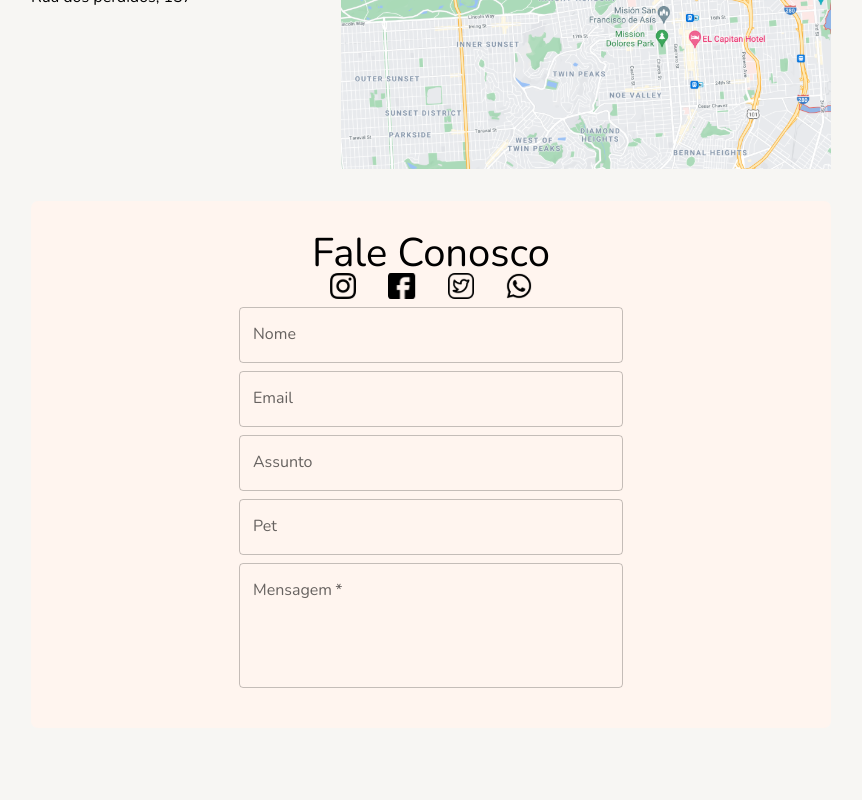
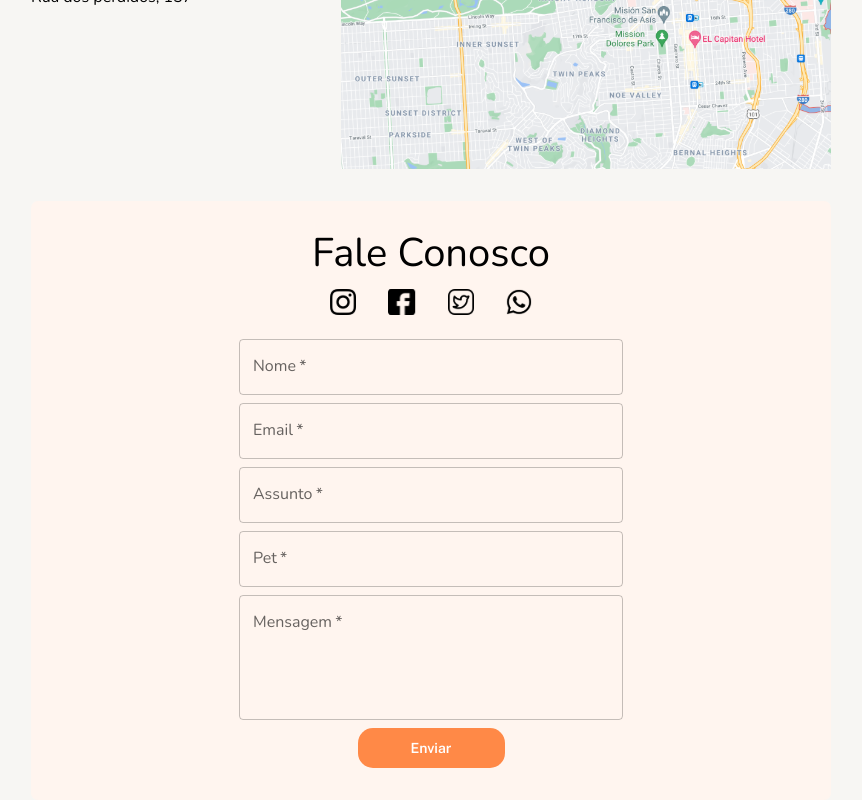
Before and after one commit to M4-PROJETO-FINAL/me-au-front-end, a React (Create React App) app: page /contact in a window 1280 px wide. Shown: the part 1073-1873 px from the top of the page, without its empty margins (209-1071 px from the left). Before the commit the page ends 1801 px from the top, so only its background shows below. Built offline with nearby package versions, Linux system fonts and the light colour scheme.

Commit message:
feat: contact page update

```diff
--- a/src/pages/Contact/index.tsx
+++ b/src/pages/Contact/index.tsx
@@ -8,7 +8,8 @@ import Instagram from "../../assets/SocialMediaIcons/instagramIcon.svg";
 import Twitter from "../../assets/SocialMediaIcons/twitterIcon.svg";
 import Whatsapp from "../../assets/SocialMediaIcons/whatsappIcon.svg";
 import Location from "../../assets/TemporaryLocation.svg";
-import { Container, About, HappyDog, Map } from "./styles";
+import { Button } from "../../components/Button/style";
+import { Container, About, HappyDog, Map, SocialIcons } from "./styles";
 
 const Contact = () => {
   return (
@@ -40,13 +41,13 @@ const Contact = () => {
         </div>
         <img src={Location} alt="Google Map" />
       </Map>
-      <About>
+      <About className="Gap">
         <h1>Fale Conosco</h1>
         <div>
-          <img src={Instagram} alt="Instagram Icon" />
-          <img src={Facebook} alt="Facebook Icon" />
-          <img src={Twitter} alt="Twitter Icon" />
-          <img src={Whatsapp} alt="Whatsapp Icon" />
+          <SocialIcons src={Instagram} alt="Instagram Icon" />
+          <SocialIcons src={Facebook} alt="Facebook Icon" />
+          <SocialIcons src={Twitter} alt="Twitter Icon" />
+          <SocialIcons src={Whatsapp} alt="Whatsapp Icon" />
         </div>
         <Box
           component="form"
@@ -54,13 +55,33 @@ const Contact = () => {
             "& .MuiTextField-root": { m: 1, width: "40ch" },
           }}
         >
-          <TextField id="outlined-text-input" label="Nome" type="text" />
+          <TextField
+            id="outlined-text-input"
+            required
+            label="Nome"
+            type="text"
+          />
 
-          <TextField id="outlined-text-input" label="Email" type="text" />
+          <TextField
+            id="outlined-text-input"
+            required
+            label="Email"
+            type="text"
+          />
 
-          <TextField id="outlined-text-input" label="Assunto" type="text" />
+          <TextField
+            id="outlined-text-input"
+            required
+            label="Assunto"
+            type="text"
+          />
 
-          <TextField id="outlined-text-input" label="Pet" type="text" />
+          <TextField
+            id="outlined-text-input"
+            required
+            label="Pet"
+            type="text"
+          />
 
           <TextField
             id="outlined-multiline-static"
@@ -69,6 +90,19 @@ const Contact = () => {
             required
             rows={4}
           />
+
+          <Button
+            backgroundColor="rgba(var(--orange), 1)"
+            color="rgba(var(--white), 1)"
+            height="2.5rem"
+            width="9.1875rem"
+            fontSize=".875rem"
+            fontWeight="600"
+            borderRadius=".9375rem"
+            // onClick={() => handleClickOpen()}
+          >
+            Enviar
+          </Button>
         </Box>
       </About>
     </Container>
--- a/src/pages/Contact/styles.ts
+++ b/src/pages/Contact/styles.ts
@@ -10,6 +10,10 @@ export const Container = styled.div`
   h1 {
     font-weight: 400;
     font-size: 40px;
+  }
+
+  .Gap {
+    gap: 1rem;
   }
 `;
 
@@ -69,3 +73,7 @@ export const Map = styled.div`
 
   width: 50rem;
 `;
+
+export const SocialIcons = styled.img`
+  cursor: pointer;
+`;
```
